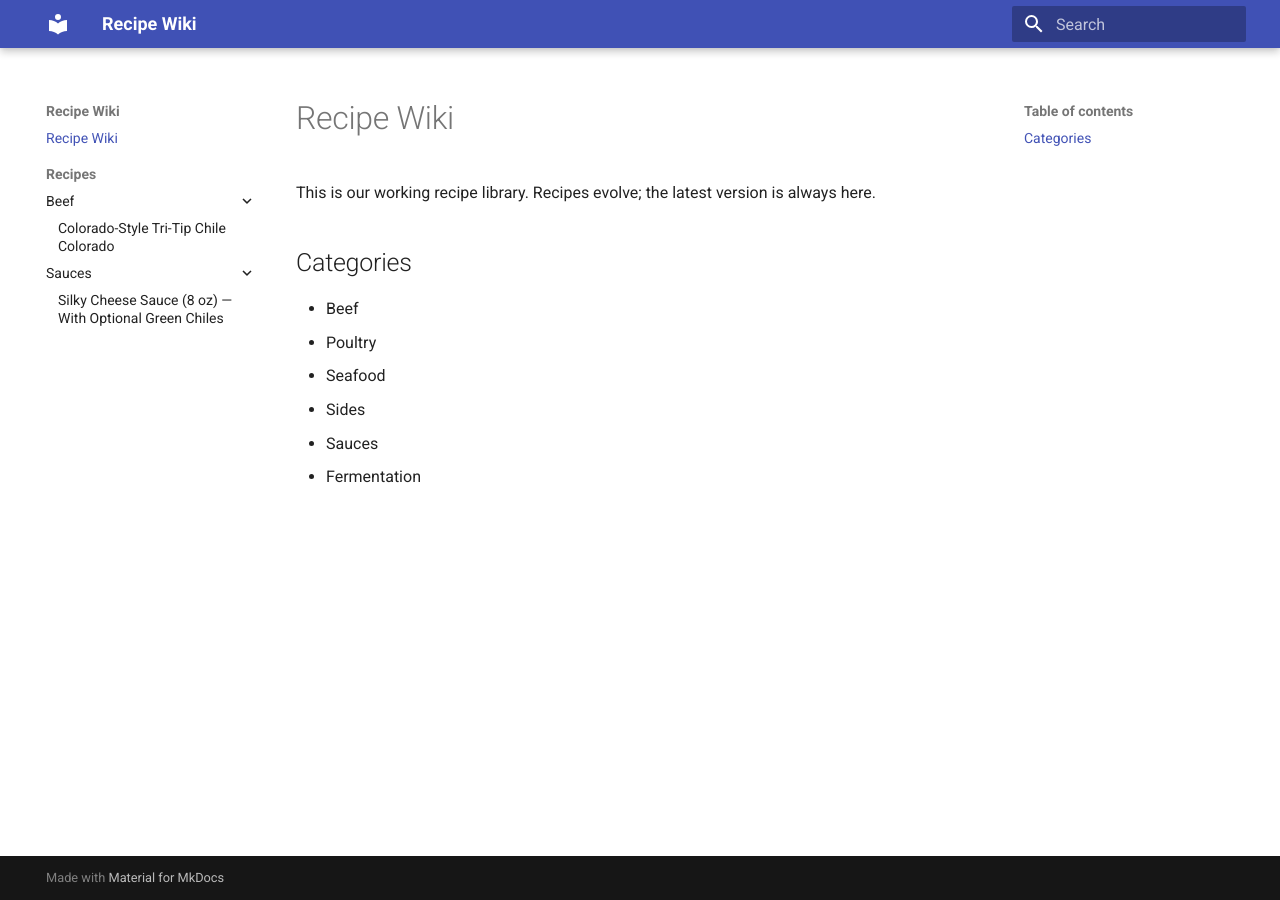
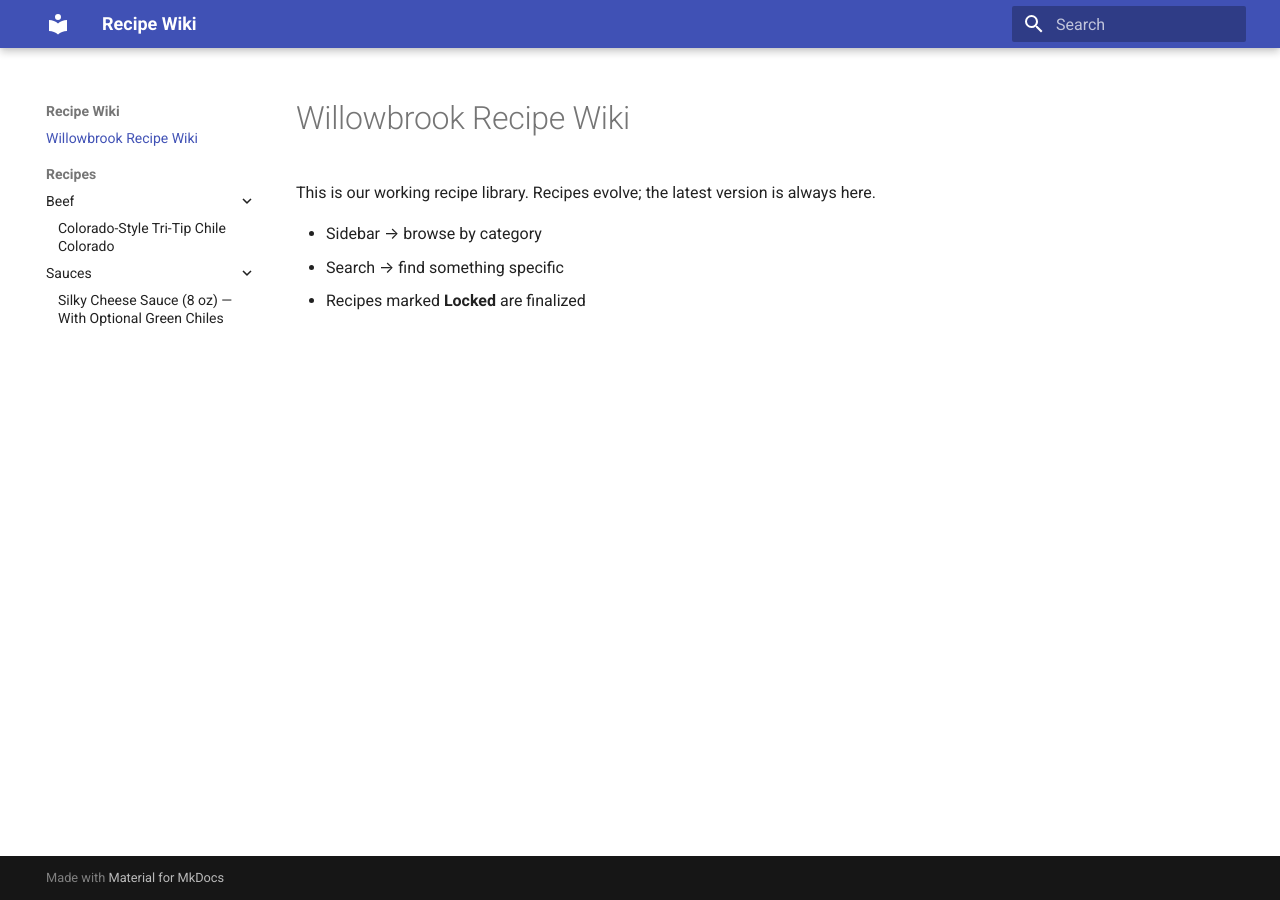
Before and after one commit to Solfood/recipes-wiki, an MkDocs documentation site: the page built from docs/index.md, in a window 1280 px wide. Built offline with MkDocs 1.6.1 and Material for MkDocs 9.7.7, drawn with Linux system fonts in a browser that asks for light colours.

Commit message:
Updating index and toc settings

```diff
--- a/docs/index.md
+++ b/docs/index.md
@@ -1,11 +1,7 @@
-# Recipe Wiki
+#Willowbrook Recipe Wiki
 
 This is our working recipe library. Recipes evolve; the latest version is always here.
 
-## Categories
-- Beef
-- Poultry
-- Seafood
-- Sides
-- Sauces
-- Fermentation
+- Sidebar → browse by category
+- Search → find something specific
+- Recipes marked **Locked** are finalized
--- a/mkdocs.yml
+++ b/mkdocs.yml
@@ -14,6 +14,3 @@ theme:
 markdown_extensions:
   - admonition
   - footnotes
-  - toc:
-      permalink: true
-      toc_depth: 2-3
```
